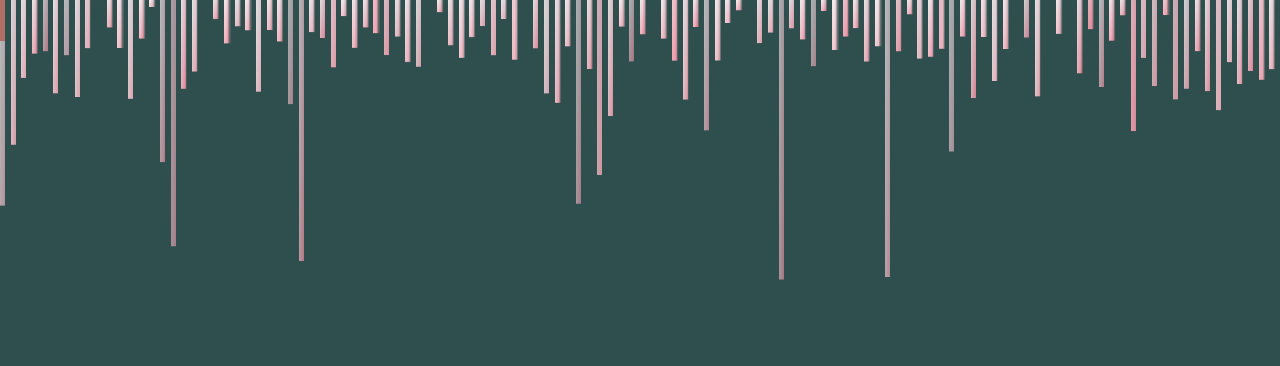
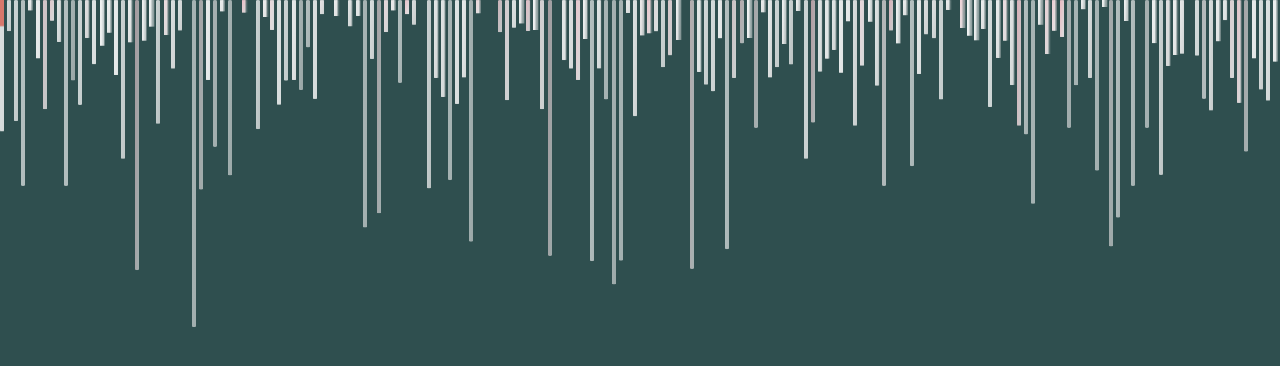
Before and after one commit to VivianeBusch-Wallace/moving-lines-bg-sass, a website: page src/index.html in a window 1280 px wide. Drawn offline with nearby package versions, Linux system fonts and the light colour scheme; files that its build step writes are made by us from their sources.

Commit message:
added items, changed color, small other changes

```diff
--- a/src/index.html
+++ b/src/index.html
@@ -251,6 +251,126 @@
       <div class="item"></div>
       <div class="item"></div>
       <div class="item"></div>
+      <div class="item"></div>
+      <div class="item"></div>
+      <div class="item"></div>
+      <div class="item"></div>
+      <div class="item"></div>
+      <div class="item"></div>
+      <div class="item"></div>
+      <div class="item"></div>
+      <div class="item"></div>
+      <div class="item"></div>
+      <div class="item"></div>
+      <div class="item"></div>
+      <div class="item"></div>
+      <div class="item"></div>
+      <div class="item"></div>
+      <div class="item"></div>
+      <div class="item"></div>
+      <div class="item"></div>
+      <div class="item"></div>
+      <div class="item"></div>
+      <div class="item"></div>
+      <div class="item"></div>
+      <div class="item"></div>
+      <div class="item"></div>
+      <div class="item"></div>
+      <div class="item"></div>
+      <div class="item"></div>
+      <div class="item"></div>
+      <div class="item"></div>
+      <div class="item"></div>
+      <div class="item"></div>
+      <div class="item"></div>
+      <div class="item"></div>
+      <div class="item"></div>
+      <div class="item"></div>
+      <div class="item"></div>
+      <div class="item"></div>
+      <div class="item"></div>
+      <div class="item"></div>
+      <div class="item"></div>
+      <div class="item"></div>
+      <div class="item"></div>
+      <div class="item"></div>
+      <div class="item"></div>
+      <div class="item"></div>
+      <div class="item"></div>
+      <div class="item"></div>
+      <div class="item"></div>
+      <div class="item"></div>
+      <div class="item"></div>
+      <div class="item"></div>
+      <div class="item"></div>
+      <div class="item"></div>
+      <div class="item"></div>
+      <div class="item"></div>
+      <div class="item"></div>
+      <div class="item"></div>
+      <div class="item"></div>
+      <div class="item"></div>
+      <div class="item"></div>
+      <div class="item"></div>
+      <div class="item"></div>
+      <div class="item"></div>
+      <div class="item"></div>
+      <div class="item"></div>
+      <div class="item"></div>
+      <div class="item"></div>
+      <div class="item"></div>
+      <div class="item"></div>
+      <div class="item"></div>
+      <div class="item"></div>
+      <div class="item"></div>
+      <div class="item"></div>
+      <div class="item"></div>
+      <div class="item"></div>
+      <div class="item"></div>
+      <div class="item"></div>
+      <div class="item"></div>
+      <div class="item"></div>
+      <div class="item"></div>
+      <div class="item"></div>
+      <div class="item"></div>
+      <div class="item"></div>
+      <div class="item"></div>
+      <div class="item"></div>
+      <div class="item"></div>
+      <div class="item"></div>
+      <div class="item"></div>
+      <div class="item"></div>
+      <div class="item"></div>
+      <div class="item"></div>
+      <div class="item"></div>
+      <div class="item"></div>
+      <div class="item"></div>
+      <div class="item"></div>
+      <div class="item"></div>
+      <div class="item"></div>
+      <div class="item"></div>
+      <div class="item"></div>
+      <div class="item"></div>
+      <div class="item"></div>
+      <div class="item"></div>
+      <div class="item"></div>
+      <div class="item"></div>
+      <div class="item"></div>
+      <div class="item"></div>
+      <div class="item"></div>
+      <div class="item"></div>
+      <div class="item"></div>
+      <div class="item"></div>
+      <div class="item"></div>
+      <div class="item"></div>
+      <div class="item"></div>
+      <div class="item"></div>
+      <div class="item"></div>
+      <div class="item"></div>
+      <div class="item"></div>
+      <div class="item"></div>
+      <div class="item"></div>
+      <div class="item"></div>
     </div>
   </body>
 </html>
--- a/src/scss/main.scss
+++ b/src/scss/main.scss
@@ -1,6 +1,6 @@
 // @import "../../node_modules/bootstrap/scss/bootstrap.scss";
 
-$items-count: 240; // corresponds to the number of divs in your HTML
+$items-count: 360; // corresponds to the number of divs in your HTML
 
 // Define animation
 @keyframes move {
@@ -50,7 +50,7 @@ body {
     background: linear-gradient(
       to bottom right,
       lighten(pink, random(40)),
-      rgba(darken(pink, random(10)), 1)
+      rgba(darken(white, random(10)), 1)
     );
     // random() will return a number between 1-100 with no argument being passed to it, or when you pass in a single integer parameter to define the upper limit. random(20) will return a number between 1-20.
     height: random(60) + 10 + vh;
@@ -70,6 +70,9 @@ body {
     @include add-move-animation(random(5) + 4 + s, random(3) - 1 + s);
   }
 }
+.item {
+  border-radius: 2rem;
+}
 
 .item:nth-child(even) {
   //   align-self: end;
```
